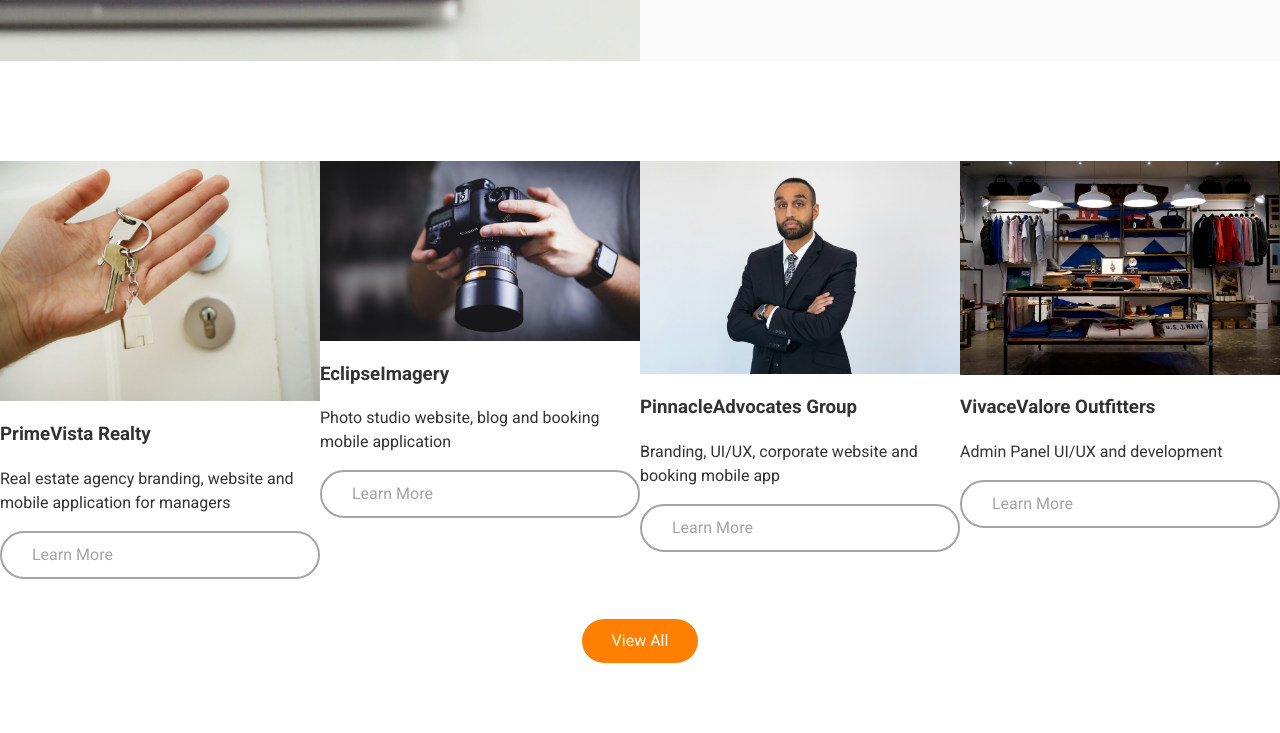
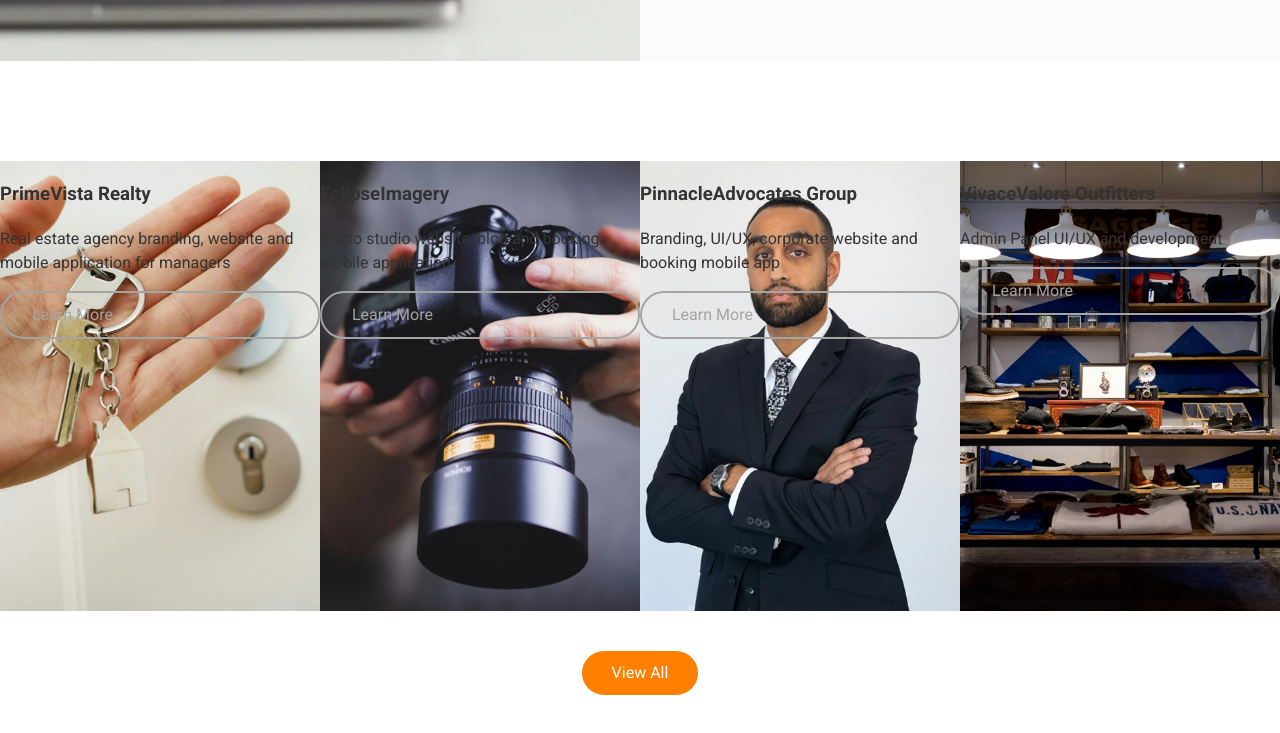
Before and after one commit to nat-davydova/goldmate, a website built with Vite: page index.html in a window 1280 px wide. Shown: the part 2373-3106 px from the top of the page. Built offline with nearby package versions, Linux system fonts and the light colour scheme; a web font is replaced by a local one.

Commit message:
feat: add project basic layout

```diff
--- a/src/style.css
+++ b/src/style.css
@@ -766,8 +766,42 @@ svg {
 }
 
 .projects__list {
-    display: flex;
+    display: grid;
+    width: 100%;
     margin: 0;
     padding: 0;
     list-style-type: none;
 }
+
+.projects__list {
+    display: grid;
+}
+
+@media (min-width: 750px) {
+    .projects__list {
+        grid-template-columns: repeat(2, 1fr);
+    }
+}
+
+@media (min-width: 1000px) {
+    .projects__list {
+        grid-template-columns: repeat(4, 1fr);
+    }
+}
+
+.project {
+    position: relative;
+    height: 450px;
+}
+
+.project__content {
+    position: absolute;
+    top: 0;
+    left: 0;
+    width: 100%;
+    height: 100%;
+}
+
+.project__image {
+    object-fit: cover;
+}
```
